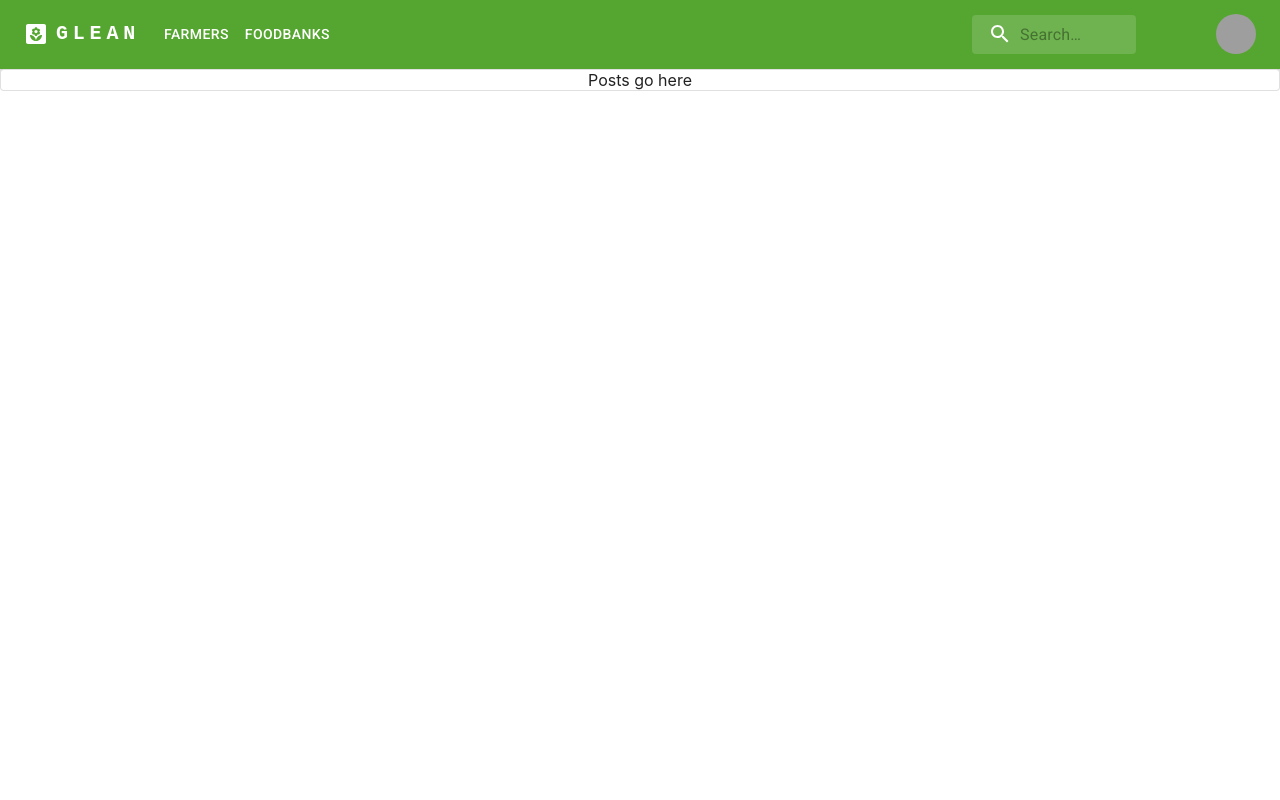
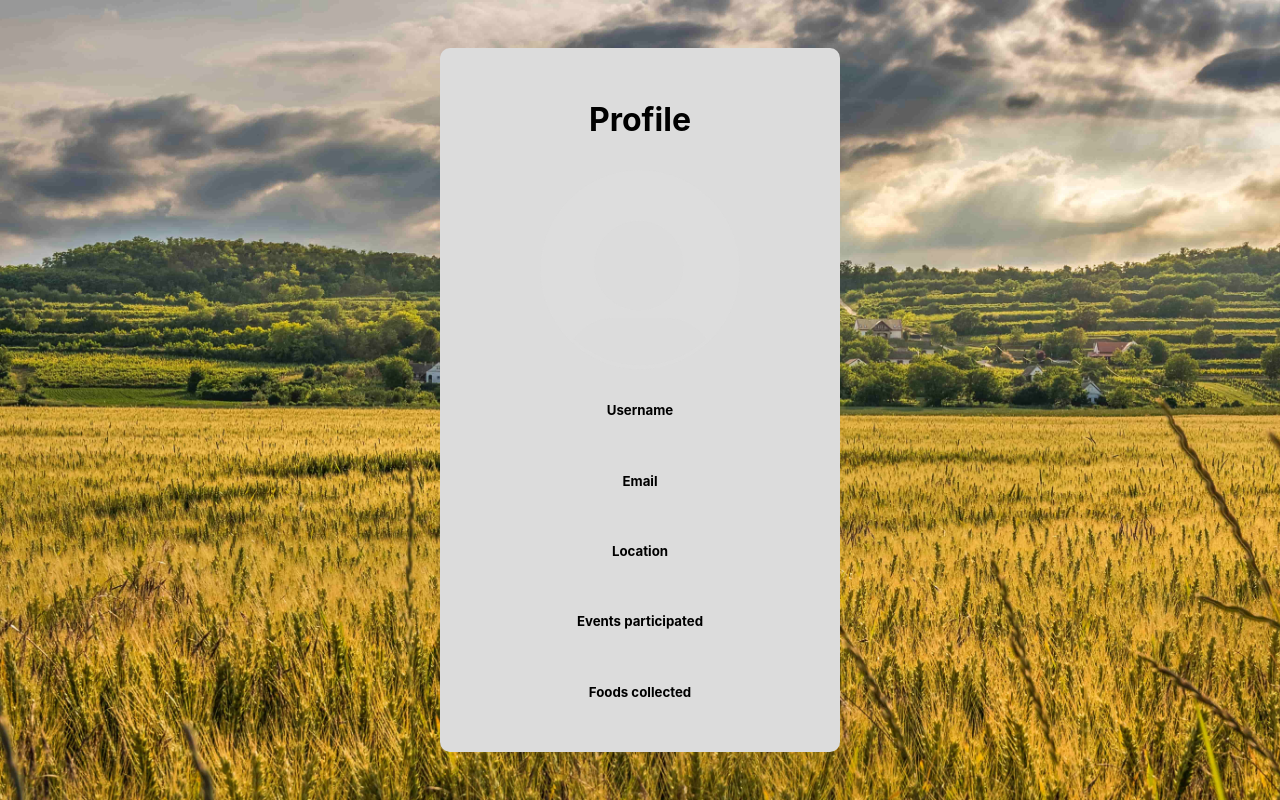
Before and after one commit to 1anakin20/earth-day, a React (Create React App) app in the folder frontend/: page /profile in a window 1280 px wide. Before the commit this address led to /. Built offline with nearby package versions, Linux system fonts and the light colour scheme; grey boxes are pictures that could not be loaded.

Commit message:
added profile image and fields for the profile page

```diff
--- /dev/null
+++ b/frontend/src/components/profile/profile.css
@@ -0,0 +1,38 @@
+.login {
+    background-image: url(../../images/field_1.jpg);
+    background-size: cover;
+    background-repeat: no-repeat;
+    height: 100vh;
+}
+
+.login {
+    height: 100vh;
+    width: 100vw;
+    display: flex;
+    align-items: center;
+    justify-content: center;
+}
+
+.login__container {
+    border-radius: 10px;
+    display: flex;
+    flex-direction: column;
+    text-align: center;
+    background-color: #dcdcdc;
+    padding: 30px 100px;
+    gap: 10px;
+}
+
+.black {
+    color: black;
+}
+
+.green {
+    color: green;
+}
+
+#profilePic{
+    height: 200px;
+    width: 200px;
+    visibility: visible;
+}
--- /dev/null
+++ b/frontend/src/components/profile/profile.js
@@ -0,0 +1,27 @@
+import "./profile.css";
+import Button from '@mui/material/Button';
+import Link from "@mui/material/Link";
+import Divider from "@mui/material/Divider";
+import Chip from "@mui/material/Chip";
+import TextField from "@mui/material/TextField";
+import {useState} from "react";
+import defaultProfilePic from '../../images/avatar/Default_pfp.png';
+
+function Profile() {
+    const [username, setUsername] = useState("");
+    const [password, setPassword] = useState("");
+
+    return (<div className="login">
+        <div className="login__container">
+            <h1> Profile </h1>
+            <img src={defaultProfilePic} alt="Profile Picture" id="profilePic" />
+            <h5> Username </h5>
+            <h5> Email </h5>
+            <h5> Location </h5>
+            <h5> Events participated </h5>
+            <h5> Foods collected </h5>
+        </div>
+    </div>);
+}
+
+export default Profile;
--- a/frontend/src/index.js
+++ b/frontend/src/index.js
@@ -10,6 +10,7 @@ import '@fontsource/roboto/300.css';
 import '@fontsource/roboto/400.css';
 import '@fontsource/roboto/500.css';
 import '@fontsource/roboto/700.css';
+import Profile from './components/profile/profile';
 
 const root = ReactDOM.createRoot(document.getElementById('root'));
 root.render(<React.StrictMode>
@@ -18,6 +19,7 @@ root.render(<React.StrictMode>
             <Route path='/' element={<App/>}/>
             <Route path='*' element={<Navigate to='/'/>}/>
             <Route path='/login' element={<Login/>}/>
+            <Route path='/profile' element={<Profile/>}/>
         </Routes>
     </BrowserRouter>
 </React.StrictMode>);
```
